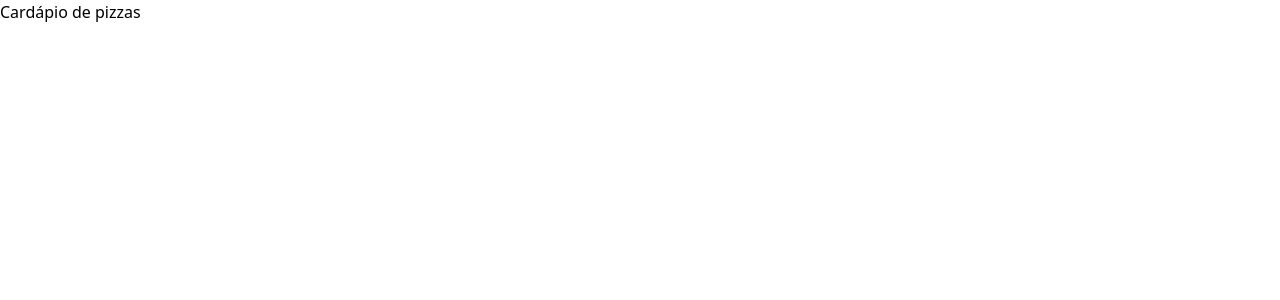
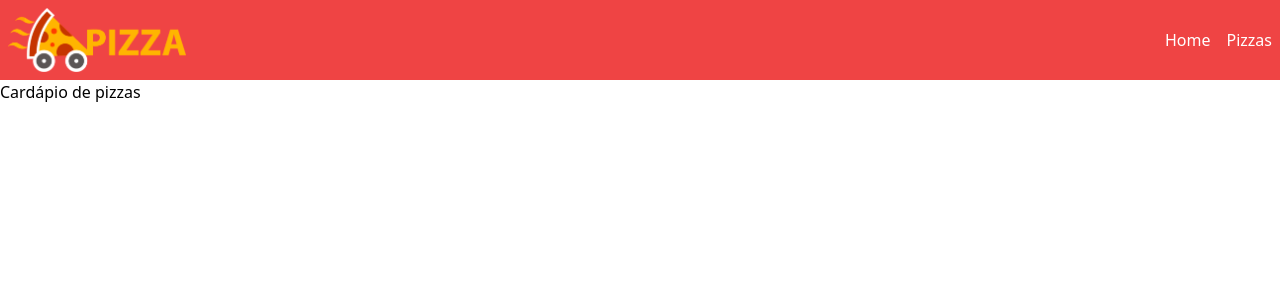
Before and after one commit to gutoamorim/pizzaria-legado, a React (Vite) app: page /pizzas in a window 1280 px wide. Shown: the top 300 px of the page. Built offline with nearby package versions, Linux system fonts and the light colour scheme.

Commit message:
Componente Header

```diff
--- a/src/components/Header.jsx
+++ b/src/components/Header.jsx
@@ -1,3 +1,16 @@
+import { Link } from "react-router-dom";
+import logo from "../assets/logo.png";
+
 export default function Header() {
-  return <div></div>;
+  return (
+    <header className="h-20 p-2 bg-red-500">
+      <div className="container m-auto flex items-center justify-between">
+        <img src={logo} alt="Logomarca" className="max-h-16" />
+        <nav className="flex items-center gap-4 text-white font-medium">
+          <Link to="/">Home</Link>
+          <Link to="/pizzas">Pizzas</Link>
+        </nav>
+      </div>
+    </header>
+  );
 }
--- a/src/components/Home.jsx
+++ b/src/components/Home.jsx
@@ -1,3 +1,10 @@
+import Header from "./Header";
+
 export default function Home() {
-  return <div>Essa é a home</div>;
+  return (
+    <>
+      <Header />
+      Essa é a home
+    </>
+  );
 }
--- a/src/components/Pizzas.jsx
+++ b/src/components/Pizzas.jsx
@@ -1,3 +1,10 @@
+import Header from "./Header";
+
 export default function Pizzas() {
-  return <div>Cardápio de pizzas</div>;
+  return (
+    <>
+      <Header />
+      <section>Cardápio de pizzas</section>
+    </>
+  );
 }
```
Also changed, not shown: src/assets/logo.png (added).
